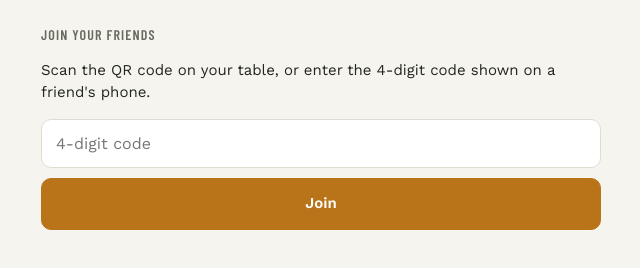
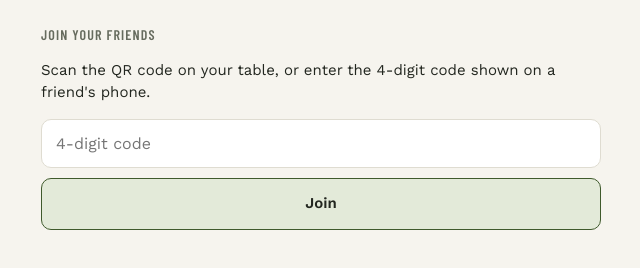
Before and after one commit to VMM100/order-app, a plain HTML site: page index.html in a window 1280 px wide. Shown: the part 64-332 px from the top of the page, without its empty margins (319-959 px from the left). Drawn offline with nearby package versions, Linux system fonts and the light colour scheme; no server answers.

Commit message:
Big join buttons use the table bar's colour
Co-Authored-By: Claude Opus 5.5 <noreply@anthropic.com>
Claude-Session: https://claude.ai/code/session_012Ahe6CzHQUZoeyUwfkTcWZ

```diff
--- a/styles.css
+++ b/styles.css
@@ -64,6 +64,8 @@ section{padding-top:16px}
 /* Place order matches the table bar: same tint, with an outline in the second colour so it still reads as a button. */
 .cartbtn{display:flex;justify-content:space-between;align-items:center;width:100%;border:1.5px solid var(--hop);border-radius:10px;padding:12px 14px;background:var(--hop-soft);color:var(--fg);font-weight:600}
 .cartbtn .num{color:var(--hop);font-weight:700}
+/* Big full-width buttons (Join table, Join, Start a new order…) match the table bar too. */
+.btn.big.primary{background:var(--hop-soft);color:var(--fg);border:1.5px solid var(--hop)}
 .pill{display:inline-block;border-radius:999px;padding:1px 8px;font-size:11px;font-weight:600;text-transform:uppercase;letter-spacing:.04em;white-space:nowrap}
 .s-new{background:var(--accent-soft);color:var(--warn)}
 .s-preparing{background:var(--hop-soft);color:var(--hop)}
```
